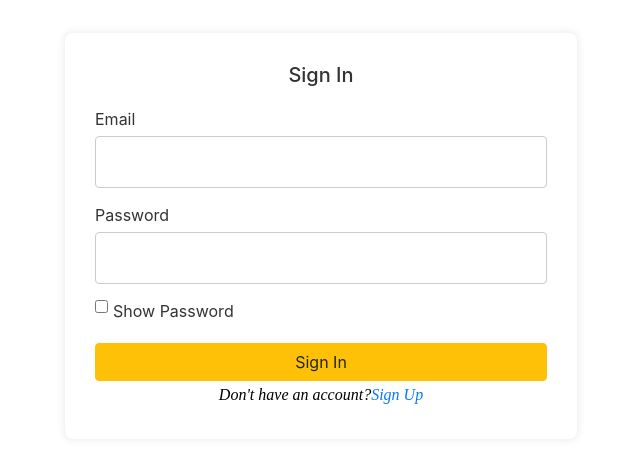
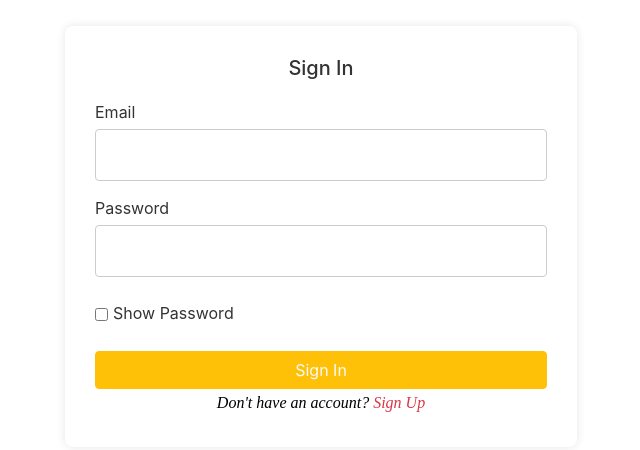
Before and after one commit to BandiPrathap/Pizza-Delivary, a React (Create React App) app: page /auth/login in a window 1280 px wide. Shown: the part 164-614 px from the top of the page, without its empty margins (319-959 px from the left). Built offline with nearby package versions, Linux system fonts and the light colour scheme.

Commit message:
Sign in changes

```diff
--- a/src/pages/SignInPage.js
+++ b/src/pages/SignInPage.js
@@ -65,25 +65,29 @@ const SignInPage = () => {
           onChange={(e) => setPassword(e.target.value)}
           required
         />
-
+        <div className="d-flex flex-row justify-content-between">
           <div className="show-password">
             <input
               type="checkbox"
               id="showPassword"
               checked={showPassword}
               onChange={handleShowPasswordChange}
+              className="mt-3"
             />
-          <label htmlFor="showPassword">Show Password</label>
+            <label htmlFor="showPassword" className="mt-1">Show Password</label>
           </div>
 
-        <button className="btn btn-warning" type="submit">
+        </div>
+
+
+        <button className="btn btn-warning text-light" type="submit">
           Sign In
         </button>
       </form>
 
       <p className="note">
         Don't have an account?
-        <span><Link to='/auth/register'>Sign Up</Link></span>
+        <span><Link to='/auth/register' className="text-danger"> Sign Up</Link></span>
       </p>
 
       <ToastContainer />
--- a/src/pages/WellcomePage.js
+++ b/src/pages/WellcomePage.js
@@ -3,6 +3,7 @@ import { Link } from 'react-router-dom';
 import "./pages.css";
 
 function WellcomePage() {
+  const token=localStorage.getItem("token");
   return (
     <div>
       <div className="landing-page-background">
@@ -13,7 +14,7 @@ function WellcomePage() {
 
         <div className="start big">
           <button className="btn btn-warning">
-            <Link className="text-light text-decoration-none" to='/auth/login'>Get Started</Link>
+            <Link className="text-light text-decoration-none" to={token?'/home':'/auth/login'}>Get Started</Link>
           </button>
         </div>
       </div>
@@ -33,7 +34,7 @@ function WellcomePage() {
 
       <div className="start small">
         <button className="btn btn-warning">
-          <Link className="text-light text-decoration-none" to='/auth/login'>Get Started</Link>
+          <Link className="text-light text-decoration-none" to={token?'/home':'/auth/login'}>Get Started</Link>
         </button>
       </div>
     </div>
```
Lines whose indentation alone changed are shown as unchanged.
